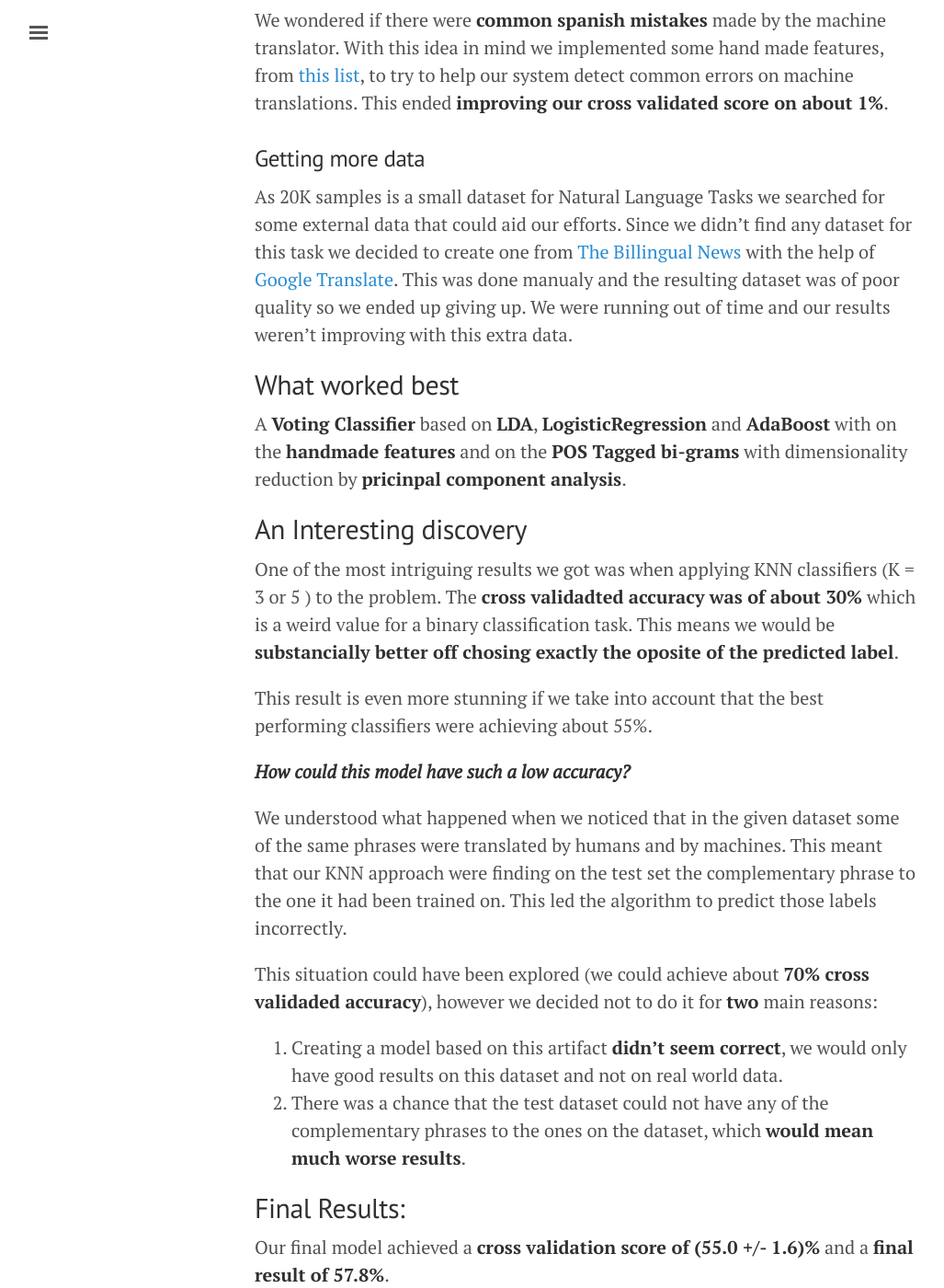
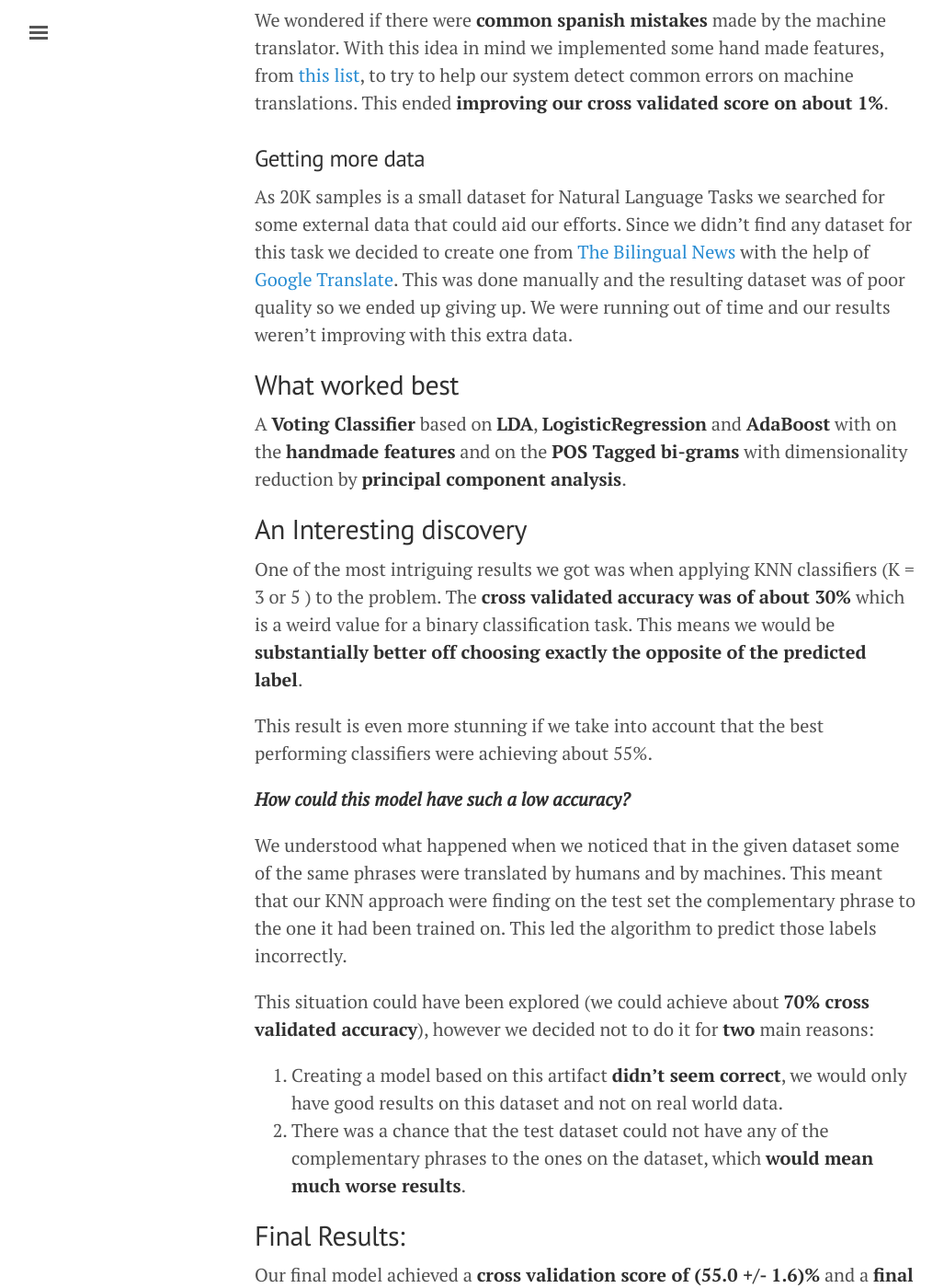
Before and after one commit to Joao-M-Almeida/Joao-M-Almeida.github.io, a Jekyll site: the page built from _posts/2016-04-30-detecting-machine-translation.md, in a window 1280 px wide and 1400 px high, scrolled down 1830 px. Shown: the whole window at 92% size, without its empty margins (3-1030 px from the left). Built offline with Jekyll 4.4.1, drawn with Linux system fonts in a browser that asks for light colours; some of the changed text lies outside the part shown.

Commit message:
Fixed spellin on post

```diff
--- a/_posts/2016-04-30-detecting-machine-translation.md
+++ b/_posts/2016-04-30-detecting-machine-translation.md
@@ -31,7 +31,7 @@ Despite our interest on Machine learning we didn't have any experience on natura
 Then we tried to spice things up by testing:
 
 - Part-of-Speech (POS) Tagging;
-- Manualy Crafting features;
+- Manually Crafting features;
 - Adding external data;
 
 ### Bag-of-Words
@@ -50,15 +50,15 @@ We wondered if there were __common spanish mistakes__ made by the machine transl
 This ended __improving our cross validated score on about 1%__.
 
 ### Getting more data
-As 20K samples is a small dataset for Natural Language Tasks we searched for some external data that could aid our efforts. Since we didn't find any dataset for this task we decided to create one from [The Billingual News](http://www.thebilingualnews.com/) with the help of [Google Translate](http://translate.google.com/). This was done manualy and the resulting dataset was of poor quality so we ended up giving up. We were running out of time and our results weren't improving with this extra data.
+As 20K samples is a small dataset for Natural Language Tasks we searched for some external data that could aid our efforts. Since we didn't find any dataset for this task we decided to create one from [The Bilingual News](http://www.thebilingualnews.com/) with the help of [Google Translate](http://translate.google.com/). This was done manually and the resulting dataset was of poor quality so we ended up giving up. We were running out of time and our results weren't improving with this extra data.
 
 ## What worked best
 
-A __Voting Classifier__ based on __LDA__, __LogisticRegression__ and __AdaBoost__ with on the __handmade features__ and on the __POS Tagged bi-grams__ with dimensionality reduction by __pricinpal component analysis__.
+A __Voting Classifier__ based on __LDA__, __LogisticRegression__ and __AdaBoost__ with on the __handmade features__ and on the __POS Tagged bi-grams__ with dimensionality reduction by __principal component analysis__.
 
 ## An Interesting discovery
 
-One of the most intriguing results we got was when applying KNN classifiers (K = 3 or 5 ) to the problem. The __cross validadted accuracy was of about 30%__ which is a weird value for a binary classification task. This means we would be __substancially better off chosing exactly the oposite of the predicted label__.
+One of the most intriguing results we got was when applying KNN classifiers (K = 3 or 5 ) to the problem. The __cross validated accuracy was of about 30%__ which is a weird value for a binary classification task. This means we would be __substantially better off choosing exactly the opposite of the predicted label__.
 
 This result is even more stunning if we take into account that the best performing classifiers were achieving about 55%.
 
@@ -66,7 +66,7 @@ This result is even more stunning if we take into account that the best performi
 
 We understood what happened when we noticed that in the given dataset some of the same phrases were translated by humans and by machines. This meant that our KNN approach were finding on the test set the complementary phrase to the one it had been trained on. This led the algorithm to predict those labels incorrectly.
 
-This situation could have been explored (we could achieve about __70% cross validaded accuracy__), however we decided not to do it for __two__ main reasons:
+This situation could have been explored (we could achieve about __70% cross validated accuracy__), however we decided not to do it for __two__ main reasons:
 
 1. Creating a model based on this artifact __didn't seem correct__, we would only have good results on this dataset and not on real world data.
 2. There was a chance that the test dataset could not have any of the complementary phrases to the ones on the dataset, which __would mean much worse results__.
```
